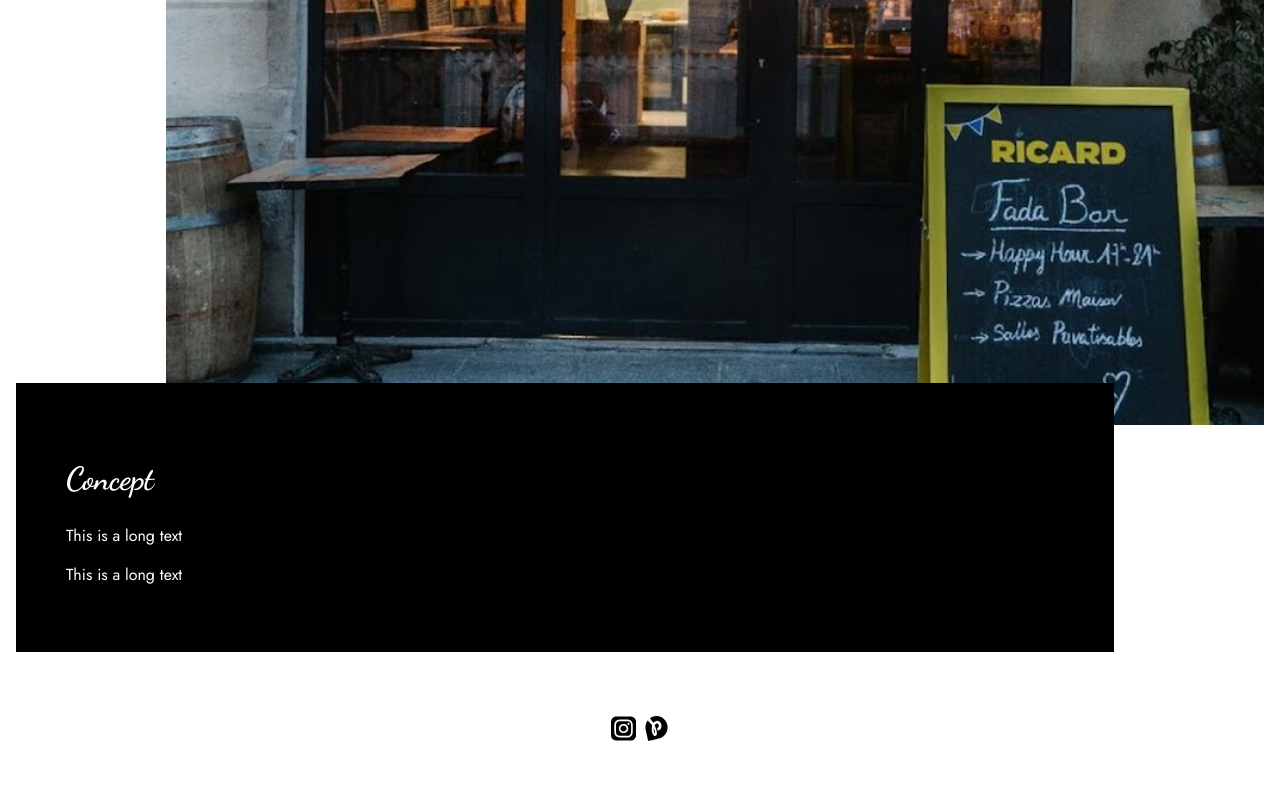
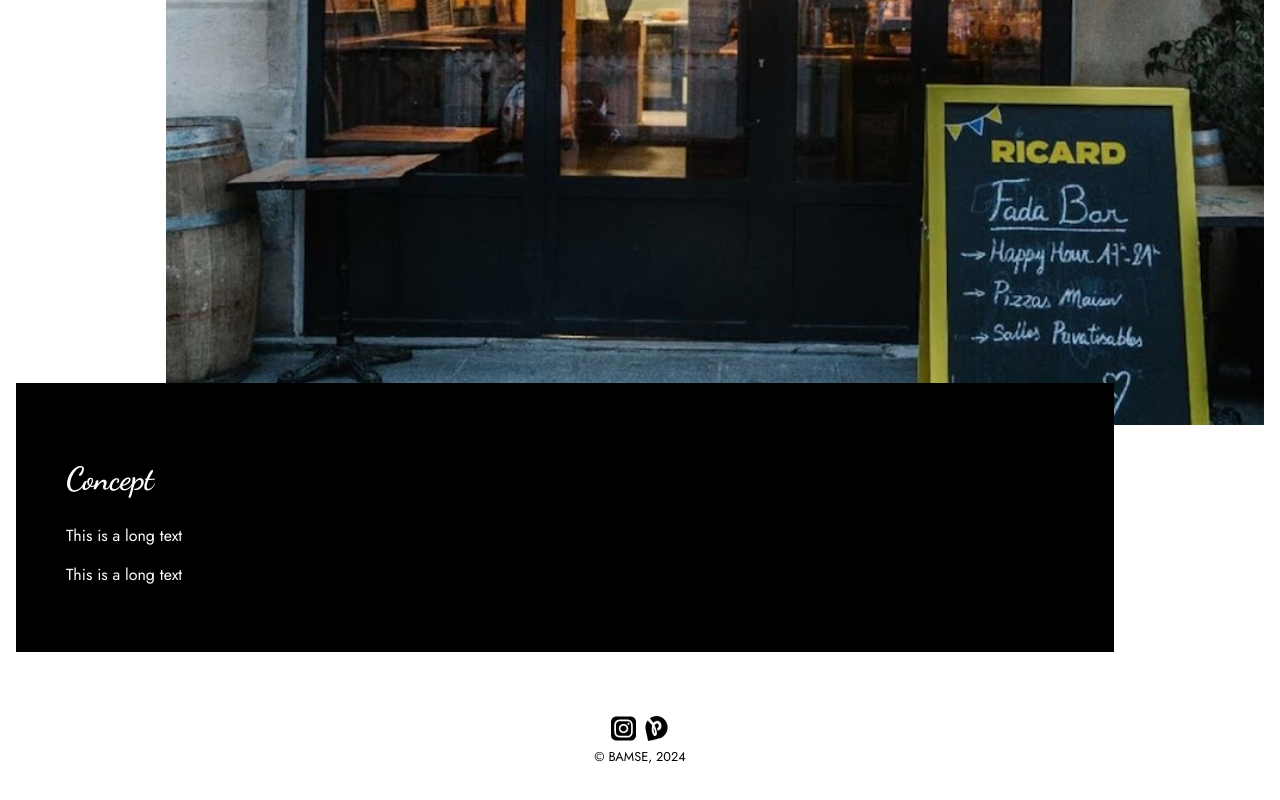
Before and after one commit to Le-Fada-bar/Le-Fada-bar.github.io, a Vue app: page / in a window 1280 px wide. Shown: the part 2360-3160 px from the top of the page. Built offline with nearby package versions, Linux system fonts and the light colour scheme.

Commit message:
Add copyrights

```diff
--- a/src/components/Footer.vue
+++ b/src/components/Footer.vue
@@ -4,6 +4,7 @@
       <div><img width="25px" src="/icons/instagram.svg"></div>
       <div style="padding-left: .5em"><img width="25px" src="/icons/privateaser.svg"></div>
     </div>
+    <div class="copyright">© BAMSE, 2024 </div>
   </footer>
 </template>
 
@@ -23,4 +24,8 @@ footer>div {
   display: flex;
   flex-direction: row;
 }
+
+.copyright {
+  font-size: 0.8em;
+}
 </style>
```
